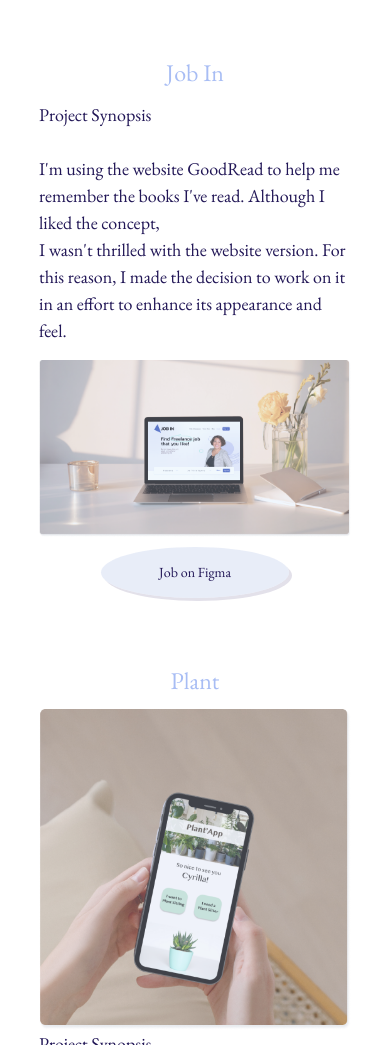
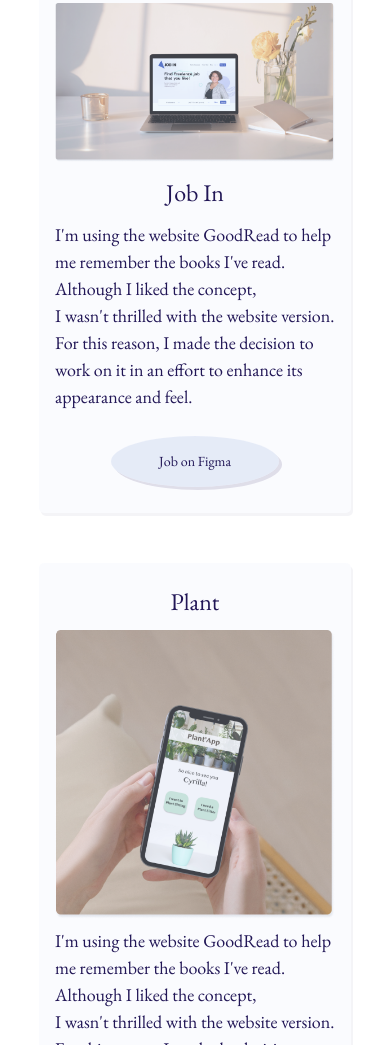
Before and after one commit to CyrillaE/portofolio, a plain HTML site: page projects.html in a window 390 px wide. Shown: the part 955-2000 px from the top of the page. Drawn offline with nearby package versions, Linux system fonts and the light colour scheme; a script that the page names is missing.

Commit message:
Project Cards

```diff
--- a/projects.html
+++ b/projects.html
@@ -55,7 +55,8 @@
 
 		<img src="Images/goodreadMockup.png" alt="GoodRead Mockup" id="goodreadPhoto">
 
-		<p class="aboutTextRightProject">Project Synopsis <br><br>
+		<p class="aboutTextRightProject"><!--Project Synopsis <br><br>-->
+
 				I'm using the website GoodRead to help me remember the books I've read. Although I liked the concept,
 				<br>
 				I wasn't thrilled with the website version. For this reason,
@@ -72,7 +73,8 @@
 	<p id="jobTitle">Job In</p>
 
 
-		<p class="aboutTextLeftProjects">Project Synopsis <br><br>
+		<p class="aboutTextLeftProjects"><!--Project Synopsis <br><br>-->
+
 				I'm using the website GoodRead to help me remember the books I've read. Although I liked the concept,
 				<br>
 				I wasn't thrilled with the website version. For this reason,
@@ -94,7 +96,8 @@
 
 		<img src="Images/plantMockup.png" alt="Plant Mockup" id="plantPhoto">
 
-		<p class="aboutTextRightProject">Project Synopsis <br><br>
+		<p class="aboutTextRightProject"><!--Project Synopsis <br><br>-->
+
 			I'm using the website GoodRead to help me remember the books I've read. Although I liked the concept,
 			<br>
 			I wasn't thrilled with the website version. For this reason,
@@ -111,7 +114,7 @@
 	<p id="ufoTitle">Ufology Quiz</p>
 
 
-			<p class="aboutTextLeftProjects">Project Synopsis <br><br>
+			<p class="aboutTextLeftProjects"><!--Project Synopsis <br><br>-->
 
 				I have a passion for mystery, and I enjoy UFO for what they are: unknown!
 				<br>
--- a/style.css
+++ b/style.css
@@ -480,7 +480,7 @@ ul.nav-links{
 
 	}
 	#officeImage{
-		width: 80%;
+		width: 100%;
 		margin: auto;
 		margin-top: 24px;
 		margin-bottom: 24px;
@@ -685,6 +685,11 @@ ul.nav-links{
 		padding-top: 0px;
 		color: #211656;
 		font-size: 15px;
+		background-color: #d4dcf221;
+		padding: 16px;
+		border-radius: 5px;
+		box-shadow: 2px 3px #2116560c;
+
 	}
 
 	.containerProjectsLeft{
@@ -697,7 +702,10 @@ ul.nav-links{
 		padding-top: 0px;
 		color: #211656;
 		font-size: 15px;
-		order: 1;
+		background-color: #d4dcf221;
+		padding: 16px;
+		border-radius: 5px;
+		box-shadow: 2px 3px #2116560c;
 	}
 
 	.aboutTextRightProject{
@@ -717,16 +725,30 @@ ul.nav-links{
 		width: 100%;
 		margin: auto;
 		margin-top: 0px;
+		margin-bottom: 8px;
+	}
+
+	#ufoTitle, #jobTitle {
+		order: 1;
 	}
 
 	#ufoPhoto{
-		order: 1;
+		order: 2;
 	}
 
+	.aboutTextLeftProjects{
+		order: 3;
+
+	}
+
+	#ufoButton, #jobButton{
+		order: 4;
+
+	}
 	#goodreadTitle, #jobTitle, #plantTitle, #ufoTitle{
 		position: relative;
 		background-color: #21165600;
-		color: #a8bdf4;
+		color: #211656;
 		width: 80%;
 		margin: auto;
 		margin-bottom: 5px;
@@ -758,8 +780,4 @@ ul.nav-links{
 		box-shadow: 3px 3px #21165620;
 
 	}
-
-
-
-
 }
```
